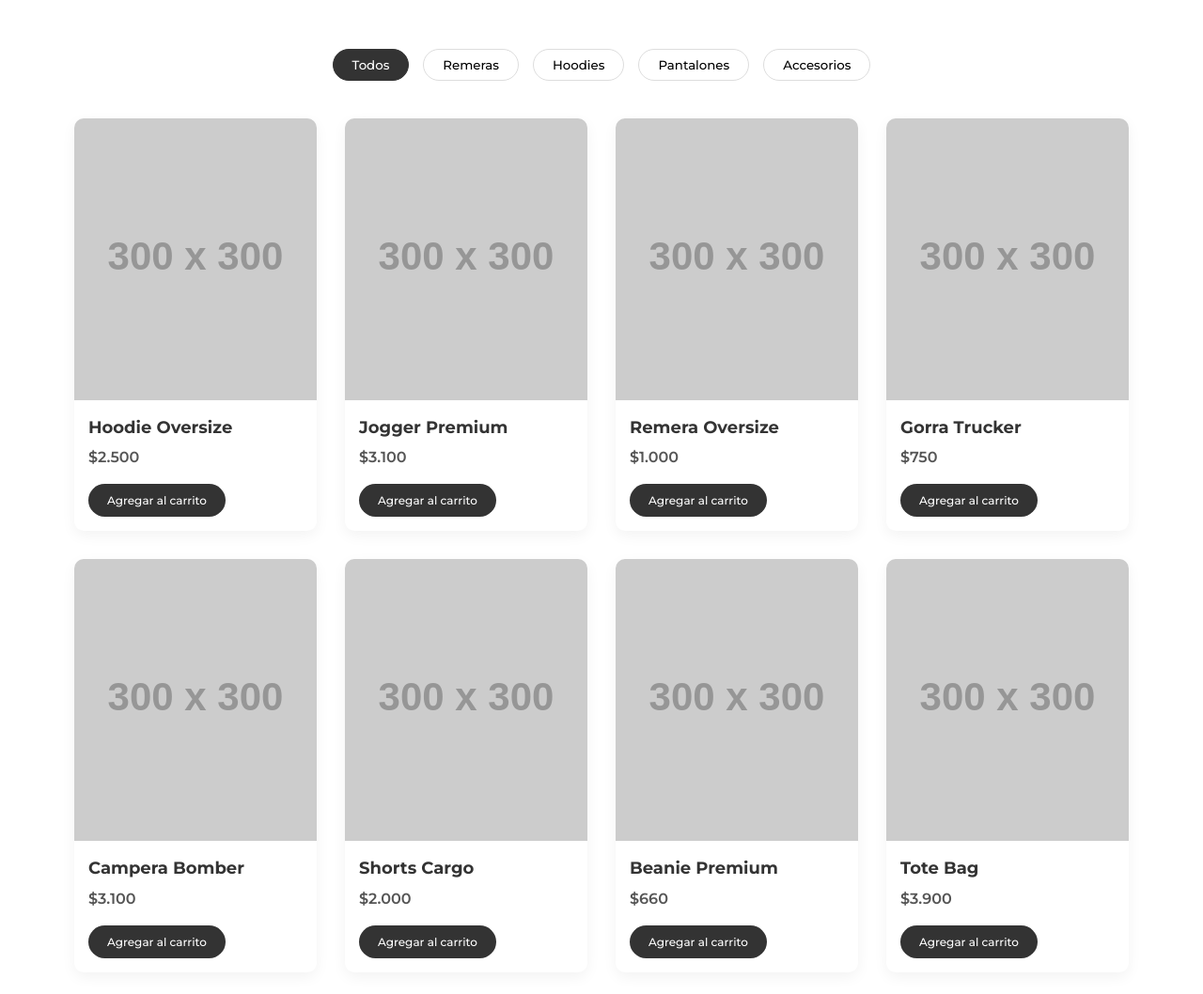
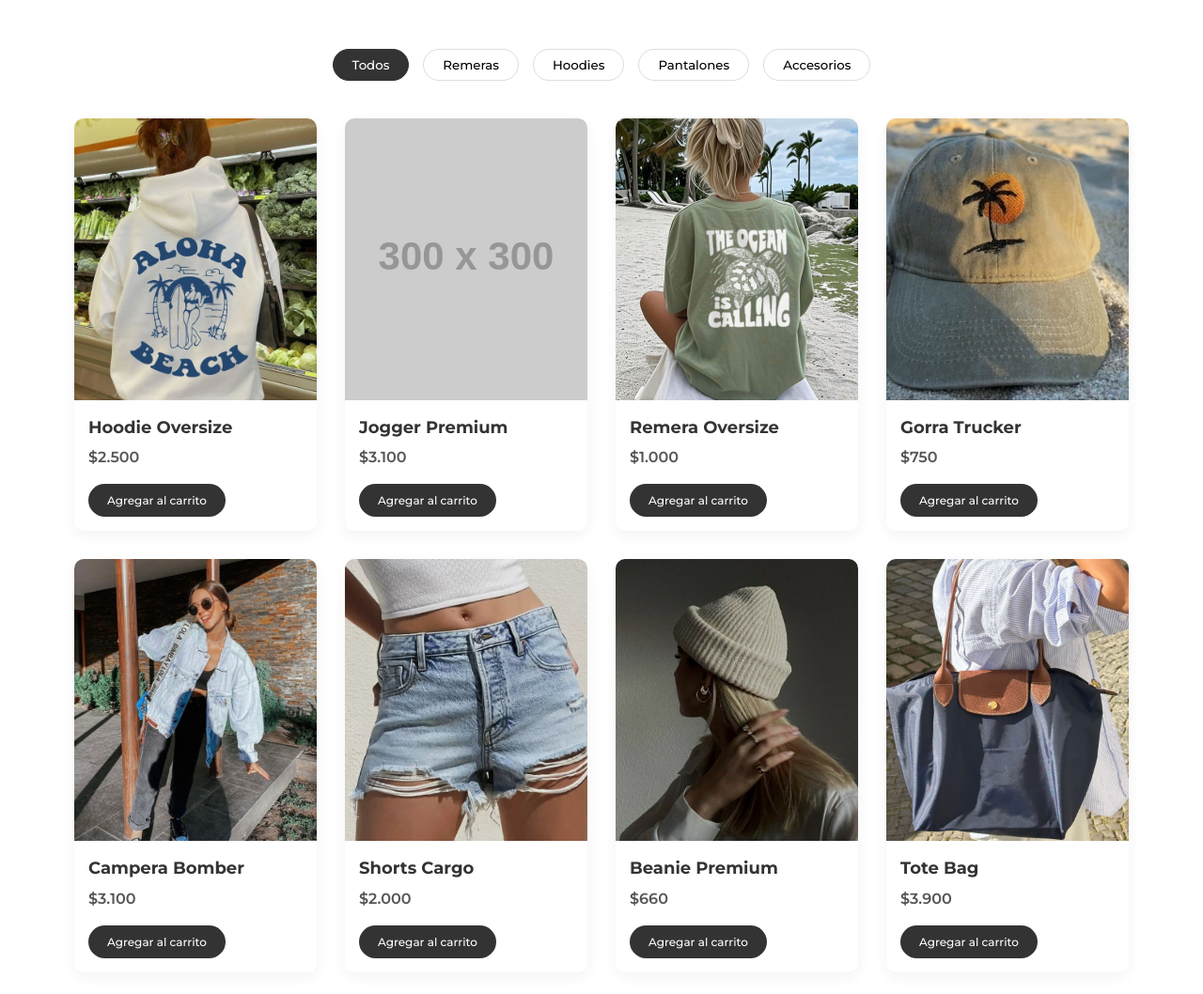
Before and after one commit to miiaaoliveraaa/Prueba, a plain HTML site: page productos.html in a window 1280 px wide. Shown: the part 300-1358 px from the top of the page at 94% size. Drawn offline with Linux system fonts and the light colour scheme; placeholder pictures from the web are drawn by us.

Commit message:
Update productos.html

```diff
--- a/productos.html
+++ b/productos.html
@@ -44,7 +44,7 @@
 
             <div class="products-grid">
                 <div class="product-card">
-                    <img src="https://placehold.co/300x300?text=Hoodie+Oversize" alt="Hoodie Oversize">
+                    <img src="https://github.com/miiaaoliveraaa/Prueba/blob/main/Hoddie.jpg?raw=true" alt="Hoodie Oversize">
                     <h3>Hoodie Oversize</h3>
                     <p class="price">$2.500</p>
                     <a href="#" class="btn-small">Agregar al carrito</a>
@@ -56,37 +56,37 @@
                     <a href="#" class="btn-small">Agregar al carrito</a>
                 </div>
                 <div class="product-card">
-                    <img src="https://placehold.co/300x300?text=Remera+Oversize" alt="Remera Oversize">
+                    <img src="https://github.com/miiaaoliveraaa/Prueba/blob/main/Remera.jpg?raw=true" alt="Remera Oversize">
                     <h3>Remera Oversize</h3>
                     <p class="price">$1.000</p>
                     <a href="#" class="btn-small">Agregar al carrito</a>
                 </div>
                 <div class="product-card">
-                    <img src="https://placehold.co/300x300?text=Gorra+Trucker" alt="Gorra Trucker">
+                    <img src="https://github.com/miiaaoliveraaa/Prueba/blob/main/Gorra.jpg?raw=true" alt="Gorra Trucker">
                     <h3>Gorra Trucker</h3>
                     <p class="price">$750</p>
                     <a href="#" class="btn-small">Agregar al carrito</a>
                 </div>
                 <div class="product-card">
-                    <img src="https://placehold.co/300x300?text=Campera+Bomber" alt="Campera Bomber">
+                    <img src="https://github.com/miiaaoliveraaa/Prueba/blob/main/Campera.jpg?raw=true" alt="Campera Bomber">
                     <h3>Campera Bomber</h3>
                     <p class="price">$3.100</p>
                     <a href="#" class="btn-small">Agregar al carrito</a>
                 </div>
                 <div class="product-card">
-                    <img src="https://placehold.co/300x300?text=Shorts+Cargo" alt="Shorts Cargo">
+                    <img src="https://github.com/miiaaoliveraaa/Prueba/blob/main/Shorts.jpg?raw=true" alt="Shorts Cargo">
                     <h3>Shorts Cargo</h3>
                     <p class="price">$2.000</p>
                     <a href="#" class="btn-small">Agregar al carrito</a>
                 </div>
                 <div class="product-card">
-                    <img src="https://placehold.co/300x300?text=Beanie+Premium" alt="Beanie Premium">
+                    <img src="https://github.com/miiaaoliveraaa/Prueba/blob/main/Beanie.jpg?raw=true" alt="Beanie Premium">
                     <h3>Beanie Premium</h3>
                     <p class="price">$660</p>
                     <a href="#" class="btn-small">Agregar al carrito</a>
                 </div>
                 <div class="product-card">
-                    <img src="https://placehold.co/300x300?text=Tote+Bag" alt="Tote Bag">
+                    <img src="https://github.com/miiaaoliveraaa/Prueba/blob/main/Tote.jpg?raw=trueg" alt="Tote Bag">
                     <h3>Tote Bag</h3>
                     <p class="price">$3.900</p>
                     <a href="#" class="btn-small">Agregar al carrito</a>
```
